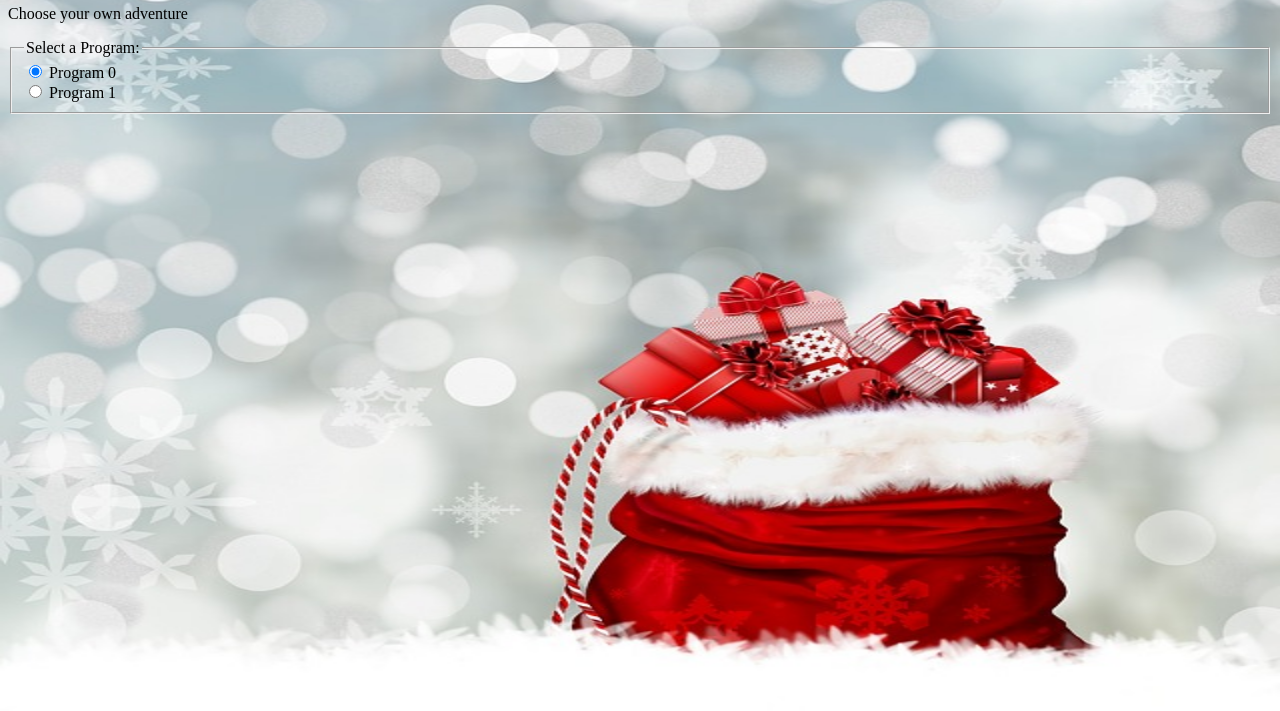
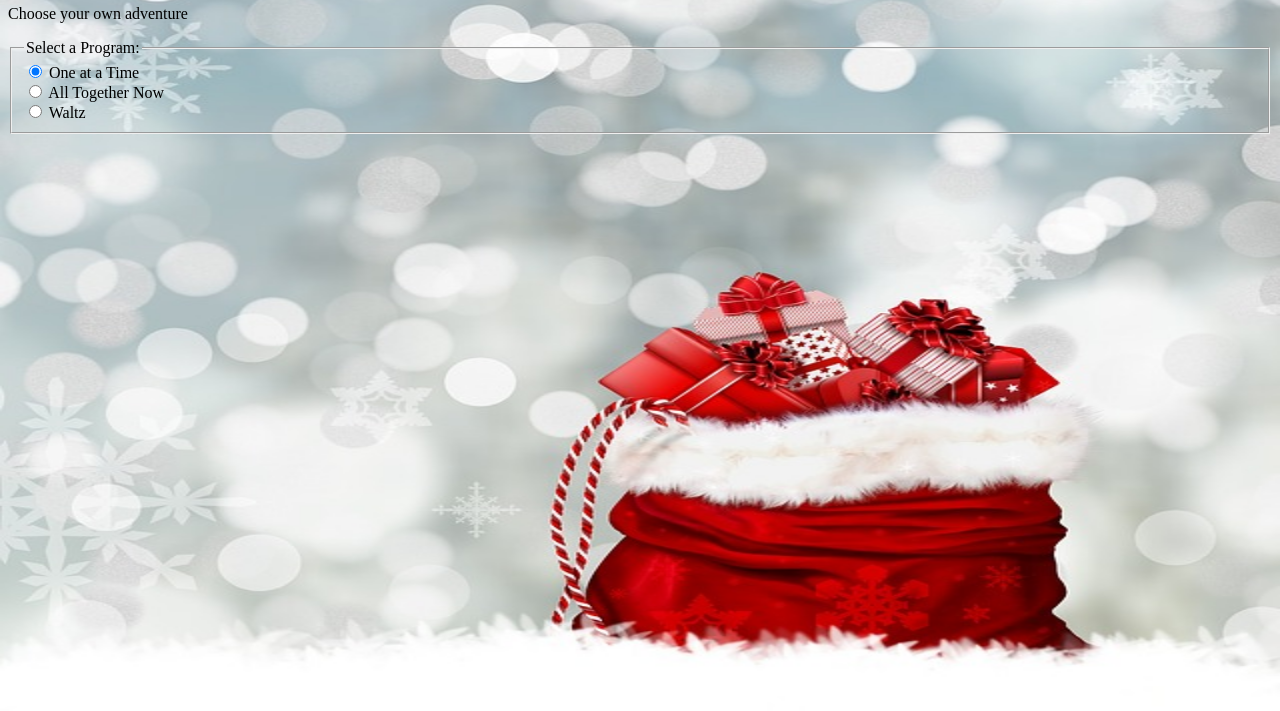
Before and after one commit to dreemkiller/light_server, a plain HTML site: page static/index.html in a window 1280 px wide. Shown: the part 75-786 px from the top of the page. Drawn offline with Linux system fonts and the light colour scheme; no server answers.

Commit message:
Changed program names. added waltz

```diff
--- a/static/index.html
+++ b/static/index.html
@@ -24,11 +24,15 @@
                 <legend> Select a Program:</legend>
                 <div>
                     <input type="radio" id="program0" name="program" value=0 checked/>
-                    <label for="program0">Program 0</label>
+                    <label for="program0">One at a Time</label>
                 </div>
                 <div>
                     <input type="radio" id="program1" name="program" value=1 />
-                    <label for="program1">Program 1</label>
+                    <label for="program1">All Together Now</label>
+                </div>
+                <div>
+                    <input type="radio" id="program2" name="program" value=2 />
+                    <label for="program2">Waltz</label>
                 </div>
             </fieldset>
         </form>
```
